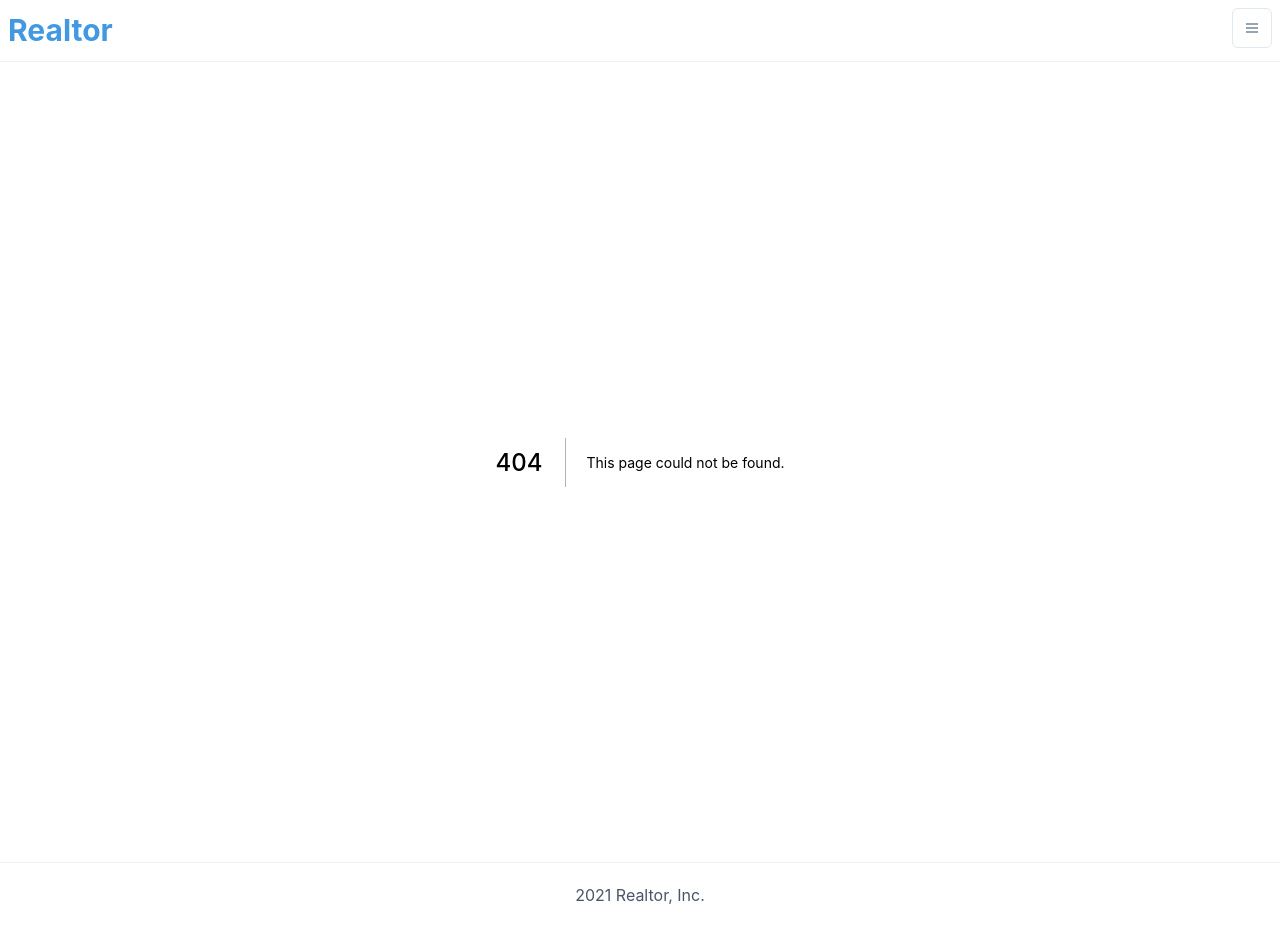
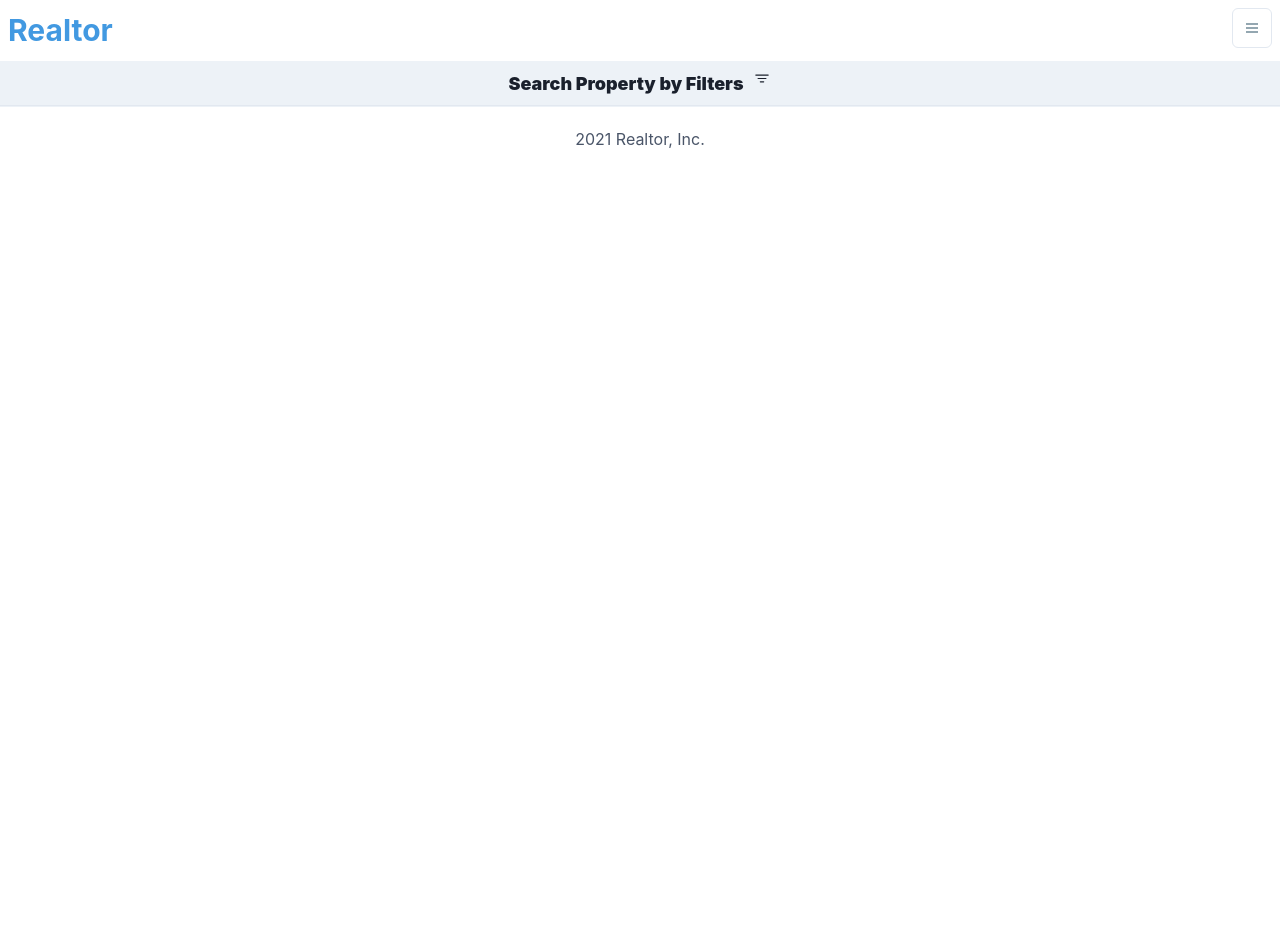
Before and after one commit to Quantum-Impulse/estate_app, a Next.js app: page /search in a window 1280 px wide. Before the commit this address had no page. After the commit the page ends 800 px from the top, so only its background shows below. Built offline with nearby package versions, Linux system fonts and the light colour scheme.

Commit message:
adding basic stuff for search functionality

```diff
--- /dev/null
+++ b/components/SearchFilters.jsx
@@ -0,0 +1,15 @@
+import { useEffect, useState } from "react";
+import { Flex, Select, Box, Text, Input, Spinner, Icon, Button } from '@chakra-ui/react';
+import { useRouter } from "next/router";
+import { MdCancel } from 'react-icons/md';
+import Image from 'next/image';
+
+const SearchFilters = () => {
+    return(
+        <div>
+            searchFilters
+        </div>
+    )
+}
+
+export default SearchFilters;
--- /dev/null
+++ b/pages/search.js
@@ -0,0 +1,36 @@
+import { useState } from 'react';
+import { useRouter } from 'next/router';
+import Image from 'next/image';
+import { Flex, Box, Text, Icon } from '@chakra-ui/react';
+import {BsFilter } from 'react-icons/bs';
+
+import SearchFilters from '../components/SearchFilters';
+
+const Search = () => {
+    const [searchFilters, setSearchFilters ] = useState(false);
+    const router = useRouter();
+
+    return(
+        <Box>
+            <Flex
+                cursor='pointer'
+                bg="gray.100"
+                borderBottom='1px'
+                borderColor='gray.200'
+                p='2'
+                fontWeight='black'
+                fontSize='lg'
+                justify='center'
+                alignContent='center'
+                onClick={ () => setSearchFilters( (prevFilters) => !prevFilters)}
+            >
+                <Text>Search Property by Filters</Text>
+                <Icon paddingLeft='2' w='7' as={BsFilter}></Icon>
+            </Flex>
+            {searchFilters && <SearchFilters/>}
+        </Box>
+    )
+
+}
+
+export default Search;
```
